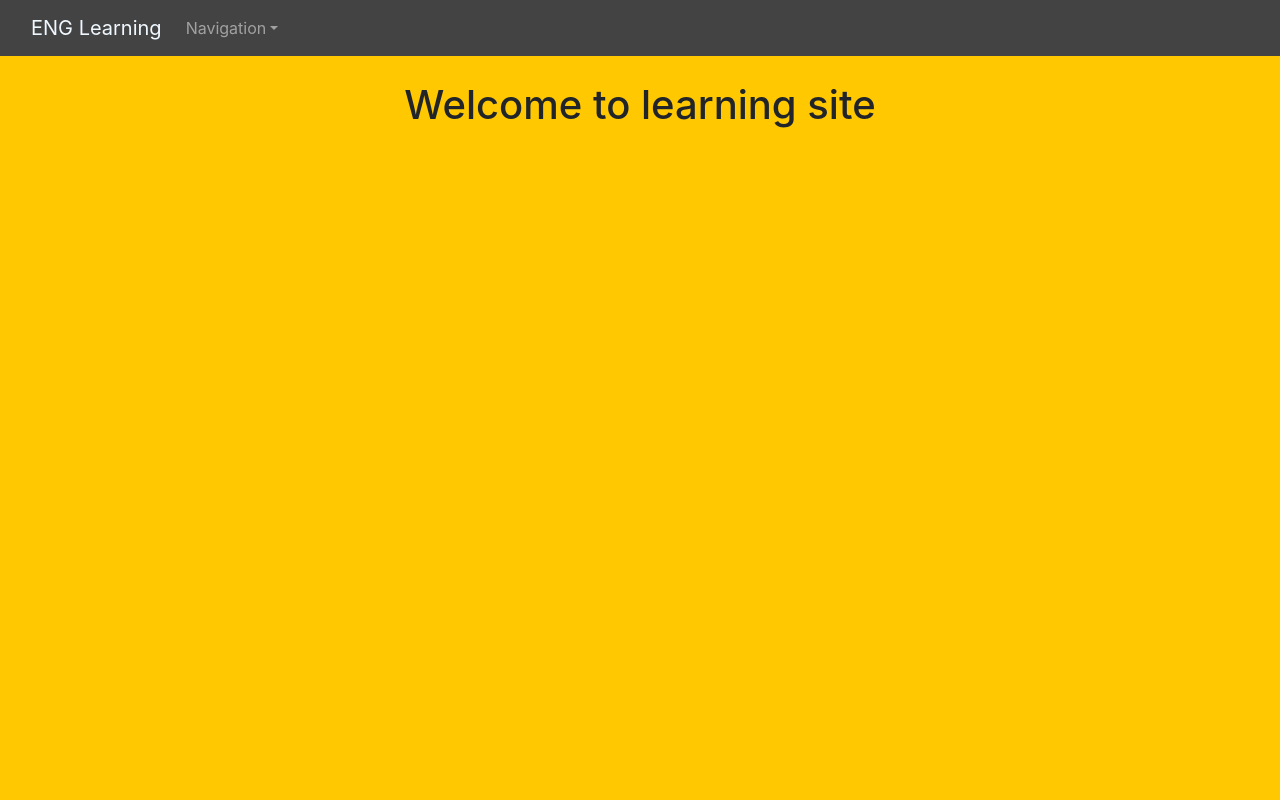
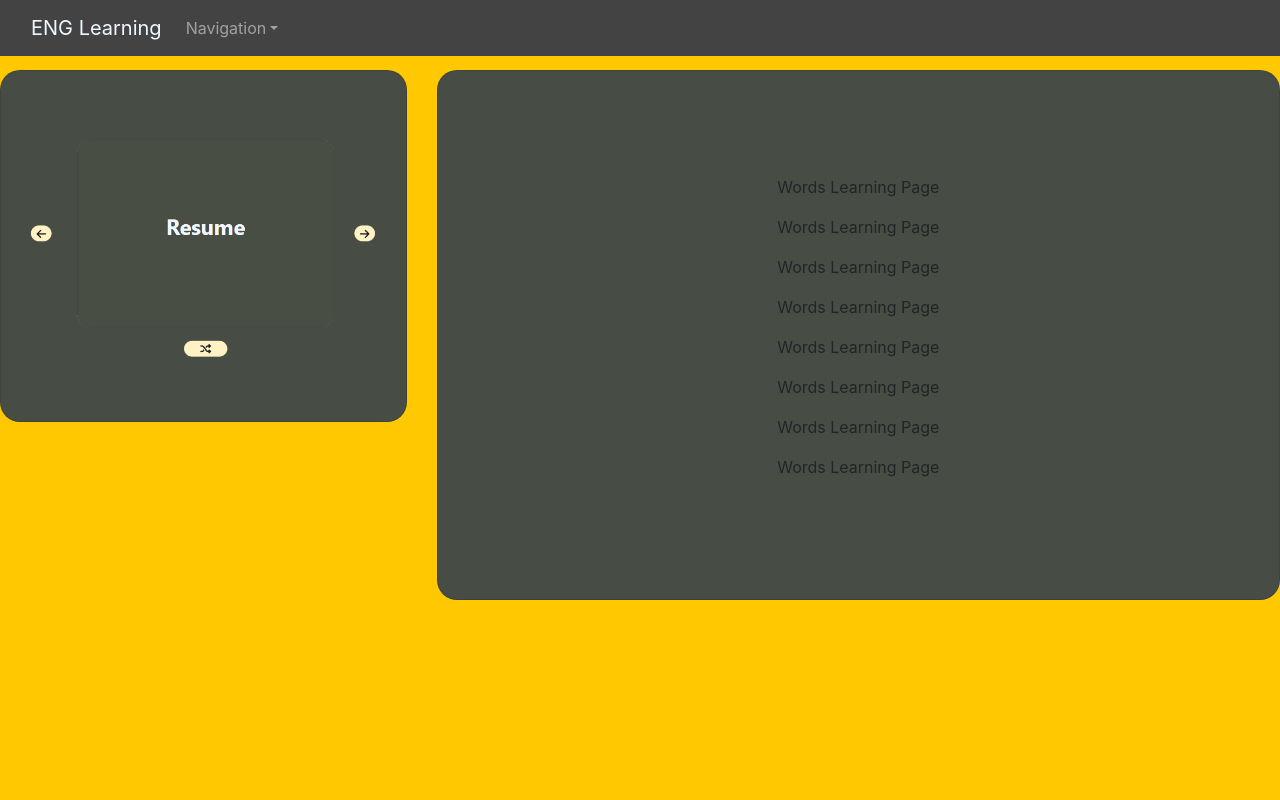
Before and after one commit to DereviankoYaroslav/DereviankoYaroslav.github.io, a React (Create React App) app: page /#/ in a window 1280 px wide. Shown: the top 800 px of the page. Built offline with nearby package versions, Linux system fonts and the light colour scheme.

Commit message:
+homepage

```diff
--- a/package.json
+++ b/package.json
@@ -51,6 +51,7 @@
     ]
   },
   "devDependencies": {
-    "gh-pages": "^4.0.0"
+    "gh-pages": "^4.0.0",
+    "tailwindcss": "^3.2.4"
   }
 }
--- a/src/App.css
+++ b/src/App.css
@@ -40,13 +40,12 @@
 }
 
 body {
-  background:rgb(255, 200, 0);
+  background: rgb(255, 200, 0);
 }
-
 
 /* ---- Card Component ---- */
 
-.my-auto{
+.my-auto {
   margin-top: auto;
   margin-bottom: auto;
 }
@@ -64,7 +63,7 @@ body {
   margin-top: 20px;
 }
 
-.my-card{
+.my-card {
   border-radius: 20px;
   background-color: #132a58c6;
 }
@@ -73,7 +72,7 @@ body {
   cursor: pointer;
 }
 
-.card-body{
+.card-body {
   width: 100%;
   margin-top: 10%;
   height: 200px;
@@ -101,12 +100,12 @@ body {
   border-radius: 0 0 0.25rem 0.25rem;
 }
 
-a.nav-item{
+a.nav-item {
   color: aliceblue;
 }
 
 a.dropdown-item:hover {
-  background-color:rgba(255, 200, 0, 0.305);
+  background-color: rgba(255, 200, 0, 0.305);
 }
 
 .nav {
@@ -128,11 +127,11 @@ a.dropdown-item:hover {
   background-color: #414245fc;
 }
 
-.logo{
+.logo {
   text-decoration: none !important;
 }
 
-.nav-item{
+.nav-item {
   text-decoration: none !important;
 }
 
@@ -180,7 +179,6 @@ a.dropdown-item:hover {
   width: 100%;
 }
 
-
 /* -------- */
 
 /* ---- Footer ---- */
@@ -206,10 +204,10 @@ a.dropdown-item:hover {
 
 /* ---- Pages Content ---- */
 
-.welcome-page{
+.welcome-page {
   height: 100vh;
+  height: 5000px;
 }
-
 
 .content {
   margin-top: 25px;
@@ -244,7 +242,7 @@ a.dropdown-item:hover {
 
 /* ---- Images Cards ----  */
 
-.card-img-body{
+.card-img-body {
   width: 100%;
   margin-top: 10%;
   height: auto;
@@ -270,7 +268,7 @@ a.dropdown-item:hover {
   font-size: 20px;
 }
 
-.variant:hover{
+.variant:hover {
   cursor: pointer;
 }
 
@@ -282,7 +280,7 @@ a.dropdown-item:hover {
 
 /* ---- Halloween ---- */
 
-.halloween-tests{
+.halloween-tests {
   background-color: #ffffffc6;
   border-radius: 10px;
   padding: 10px;
@@ -317,23 +315,24 @@ a.dropdown-item:hover {
   width: auto;
 }
 
-.halloween h2, h3 {
-  color:#ff9500
+.halloween h2,
+h3 {
+  color: #ff9500;
 }
 
 .throw-button {
   display: inline;
   margin-top: 25px;
-  background-color:#ff950000;
-  color:#000000;
+  background-color: #ff950000;
+  color: #000000;
   font-size: 20px;
   font-weight: bold;
   border-radius: 10px;
   border: solid 4px #000000;
 }
 
-.halloween .throw-button{
-  color:#ff9500;
+.halloween .throw-button {
+  color: #ff9500;
   border: solid 4px #ff9500;
 }
 
@@ -349,11 +348,11 @@ a.dropdown-item:hover {
 
 /* ---- Words Searching ---- */
 
-.words-field{
+.words-field {
   margin-top: 15px;
 }
 
-.words-row{
+.words-row {
   display: flex;
   /* justify-content: space-between; */
   justify-content: center;
@@ -370,23 +369,24 @@ a.dropdown-item:hover {
   background-color: #132a58c6;
 }
 
-.letter:hover{
+.letter:hover {
   cursor: pointer;
 }
 
-.letter-pushed{
+.letter-pushed {
   background-color: #1471fc;
 }
 
-.words-search h2, h3 {
-  color:#000000
+.words-search h2,
+h3 {
+  color: #000000;
 }
 
-.choosen-words{
+.choosen-words {
   margin-top: 25px;
 }
 
-.check{
+.check {
   margin-top: 15px;
   border-radius: 5px;
   border: none;
@@ -394,3 +394,40 @@ a.dropdown-item:hover {
   font-size: 15px;
   font-weight: bold;
 }
+
+.learning-cards {
+  height: 500px;
+  opacity: 0;
+}
+
+.shown {
+  left: 0;
+  opacity: 1;
+  transition-property: opacity;
+  transition-timing-function: ease-in-out;
+  transition-duration: 0.5s;
+}
+
+.home-card {
+  max-height: 100vh;
+  border-radius: 20px;
+  background-color: #132a58c6;
+}
+
+.home-card:hover {
+  cursor: pointer;
+}
+
+.home-card-body {
+  max-height: 100%;
+  height: auto;
+}
+
+.menu-cards {
+  width: 100%;
+  position: fixed;
+  left: 0;
+  top: 70px;
+  bottom: 70px;
+  max-height: 100%;
+}
--- a/src/App.js
+++ b/src/App.js
@@ -40,11 +40,6 @@ function App() {
         </Navbar.Collapse>
       </Container>
     </Navbar>
-      {/* <nav className='nav'>
-        <Link to='/' className='nav-item'>Homepage</Link>
-        <Link to='/learning-cards' className='nav-item'>Learning Cards</Link>
-        <Link to='/pictures-tests' className='nav-item'>Tests with Pictures</Link>
-      </nav> */}
       <Routes>
         <Route path='/' element={<Homepage />} />
         <Route path='/learning-cards' element={<LessonsComponent />} />
--- a/src/components/Homepage.js
+++ b/src/components/Homepage.js
@@ -1,8 +1,89 @@
-function Homepage(){
+import card from '../images/card.PNG';
+import { Card, CardBody, CardImg} from 'reactstrap';
+import '../App.css';
+import Row from 'react-bootstrap/Row';
+import Col from 'react-bootstrap/Col';
+import { useEffect, useState } from 'react';
+import CardComponent from './CardComponent';
+
+function Homepage() {
     document.body.style.backgroundImage = 'none';
+    let pagetop;
+
+    let el1 = <Row xs='12' id="myCard" className='justify-content-center text-center learning-cards shown'>
+                    <Col md='4' xs='4' className='align-items-center'>
+                        <Card className='home-card'>
+                            <CardBody className='home-card-body'>
+                                <CardImg src={card} style={{ width: '100%' }} />
+                            </CardBody>
+                        </Card>
+                    </Col>
+                    <Col md='8' xs='8'>
+                        <Card className='home-card'>
+                            <CardBody className='home-card-body'>
+                                <p>Words Learning Page</p>
+                                <p>Words Learning Page</p>
+                                <p>Words Learning Page</p>
+                                <p>Words Learning Page</p>
+                                <p>Words Learning Page</p>
+                                <p>Words Learning Page</p>
+                                <p>Words Learning Page</p>
+                                <p>Words Learning Page</p>
+                            </CardBody>
+                        </Card>
+                    </Col>
+    </Row>;
+
+    let el2 = <Row xs='12' id="myCard" className='justify-content-center text-center learning-cards shown'>
+                    <Col md='4' xs='4' className='align-items-center'>
+                        <Card className='home-card'>
+                            <CardBody className='home-card-body'>
+                                <h1>Hello</h1>
+                            </CardBody>
+                        </Card>
+                    </Col>
+                    <Col md='8' xs='8'>
+                        <Card className='home-card'>
+                            <CardBody className='home-card-body'>
+                                <h1>Hello</h1>
+                            </CardBody>
+                        </Card>
+                    </Col>
+    </Row>;
+
+    const [el, setEl] = useState(el1);
+
+    useEffect(() => {
+        console.log(el);
+    }, [el])
+
+    window.addEventListener('scroll', () => {
+        pagetop = window.scrollY;
+        console.log(pagetop);
+
+        switch (true) {
+            case (pagetop < 500):
+                setEl(el1);
+                break;
+            case (pagetop >= 500 && pagetop < 1000):
+                el1 = <h1>Hello</h1>
+                setEl(el1);
+                break;
+            case (pagetop >= 1000 && pagetop < 1500):
+                el1 = <h1>Bye</h1>
+                setEl(el1);
+                break;
+            case (pagetop >= 1500):
+                setEl(el1);
+        }
+    });
+
     return(
         <div className="welcome-page">
-            <h1 className="content">Welcome to learning site</h1>
+            {/* <h1 className="content">Welcome to learning site</h1> */}
+            <div className='menu-cards'>
+                {el}
+            </div>
         </div>
     );
 }
```
Also changed, not shown: src/components/CardComponent.js (+1 -11 lines), src/components/CardWithPictures.js (+0 -21 lines), src/images/card.PNG (added), 1 other file (tests, documents, lock files or other folders). Lines whose indentation alone changed are shown as unchanged.
